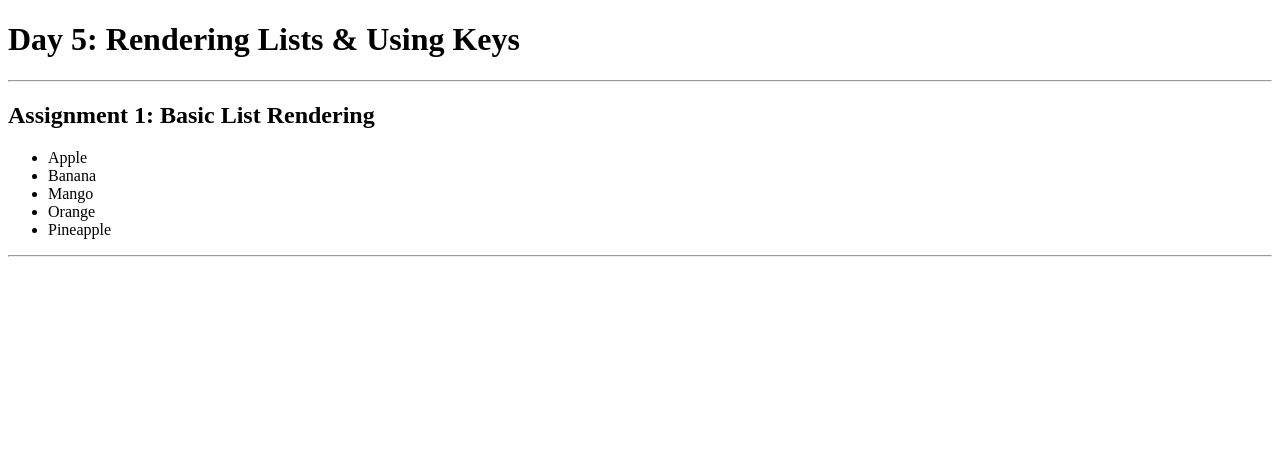
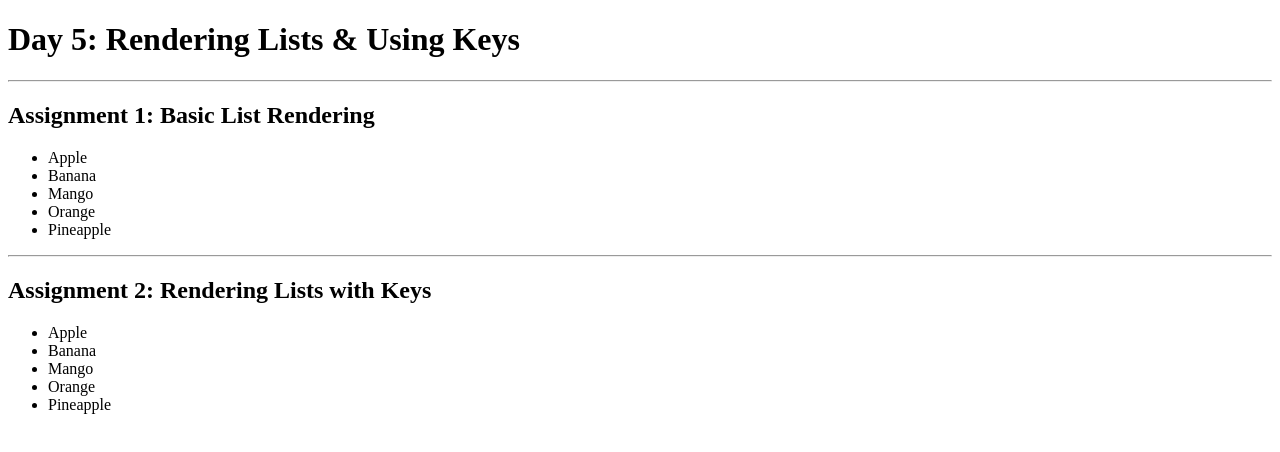
Before and after one commit to PiyushT1995/learning-react, a React (Vite) app in the folder Day 1/Topic-1/react-lists-practice/: page / in a window 1280 px wide. Shown: the top 452 px of the page. Built offline with nearby package versions, Linux system fonts and the light colour scheme.

Commit message:
Assignment 2: Rendering Lists with Keys

```diff
--- a/Day 1/Topic-1/react-lists-practice/src/App.jsx
+++ b/Day 1/Topic-1/react-lists-practice/src/App.jsx
@@ -1,4 +1,5 @@
 import ListOne from "./Day-5/ListOne"
+import ListTwo from "./Day-5/ListTwo";
 
 function App(){
   return(
@@ -8,6 +9,7 @@ function App(){
       <hr/>
       <ListOne/>
       <hr/>
+      <ListTwo/>
     </div>
 
   );
--- /dev/null
+++ b/Day 1/Topic-1/react-lists-practice/src/Day-5/ListTwo.jsx
@@ -0,0 +1,18 @@
+function ListTwo(){
+  const fruits=["Apple", "Banana", "Mango", "Orange", "Pineapple"];
+
+  return(
+    <div>
+      <h2>Assignment 2: Rendering Lists with Keys</h2>
+      <ul>
+        {fruits.map((fruit,index)=>(
+          <li key={index}>{fruit}</li>
+
+        ))}
+
+      </ul>
+    </div>
+
+  );
+}
+export default ListTwo;
```
